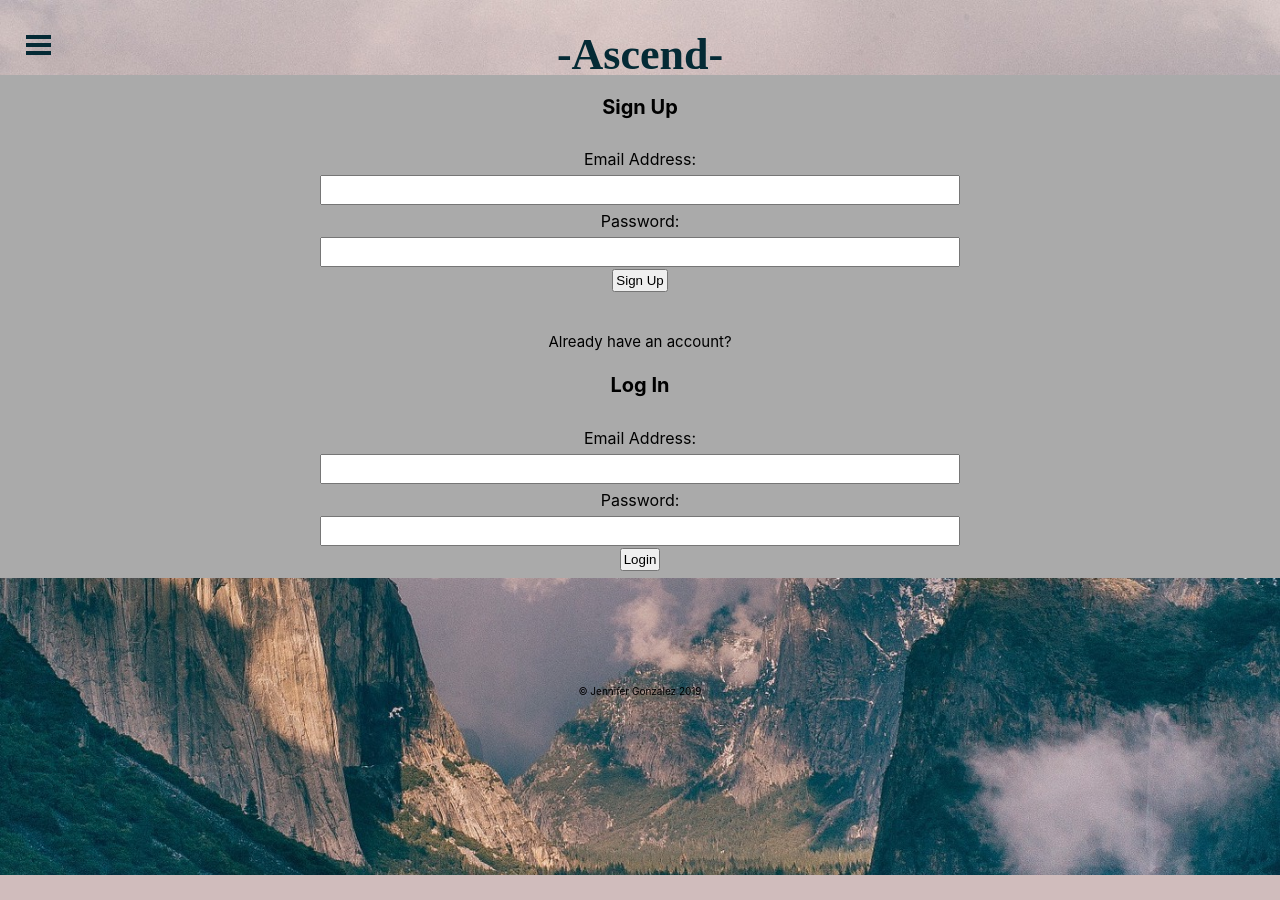
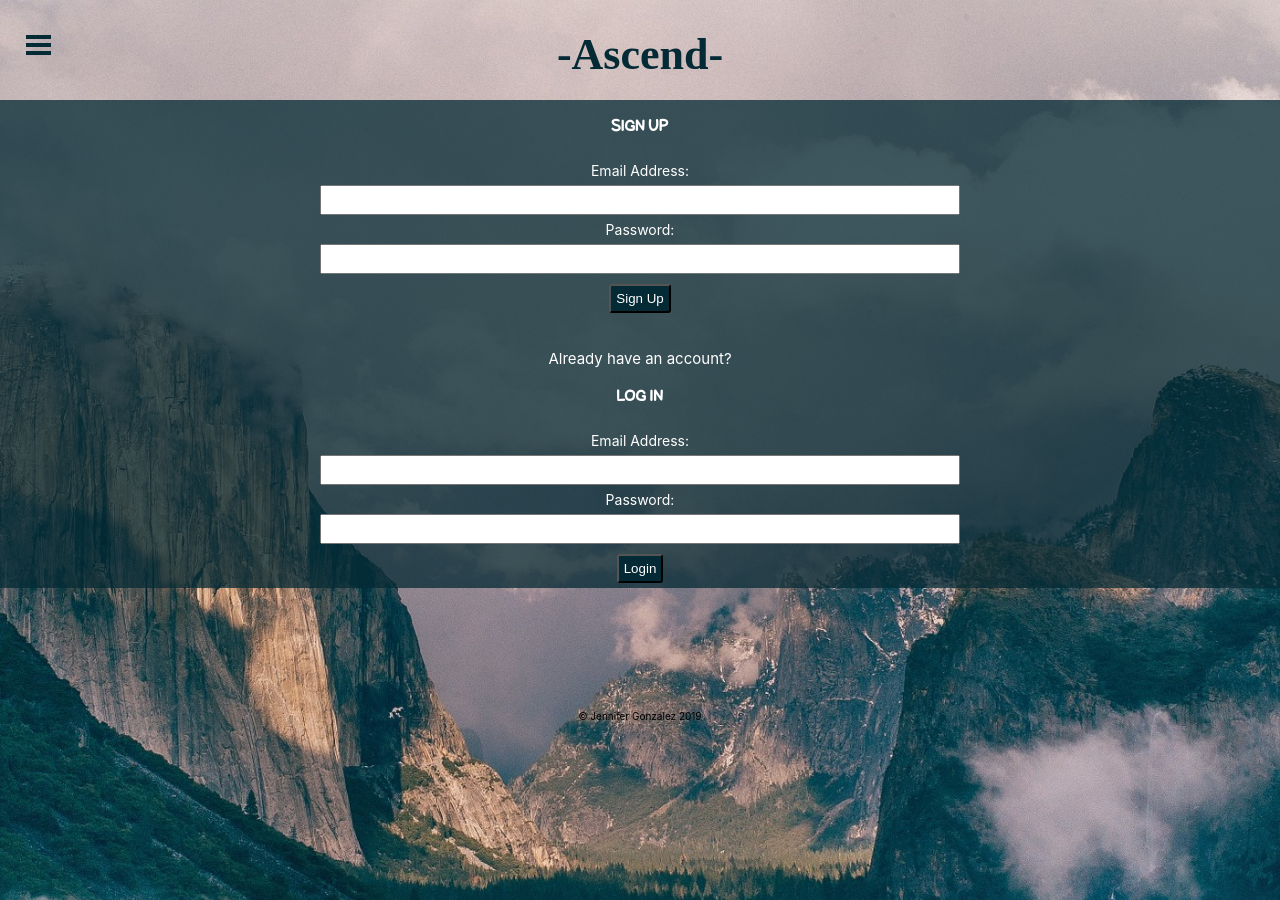
Before and after one commit to jenngonzalez/climbing-app, a React (Create React App) app: page /signuplogin in a window 1280 px wide. Before the commit the page ends 875 px from the top, so only its background shows below. Built offline with nearby package versions, Linux system fonts and the light colour scheme; a web font is replaced by a local one; what google-maps-react would draw is missing.

Commit message:
styled forms

```diff
--- a/src/components/SignUpLoginForms/SignUpLoginForms.css
+++ b/src/components/SignUpLoginForms/SignUpLoginForms.css
@@ -0,0 +1,50 @@
+.signup-form label, input, button,
+.login-form label, input, button {
+    display: block;
+    margin: auto;
+    padding: 2px;
+    margin-top: 2px;
+    margin-bottom: 2px;
+}
+
+
+.signup-form input,
+.login-form input {
+    height: 30px;
+    padding: 2px;
+    width: 50vw;
+}
+
+
+input:-webkit-autofill,
+input:-webkit-autofill:hover,
+input:-webkit-autofill:focus,
+input:-webkit-autofill:active  {
+    border-radius: 3px;
+	-webkit-border-radius: 3px;
+	-moz-border-radius: 3px;
+	border: 1px solid #FFC2DC;
+    outline: none;
+    padding: 5px 8px 5px 8px;
+	box-shadow: inset 1px 1px 4px #FFD5E7;
+	-moz-box-shadow: inset 1px 1px 4px #FFD5E7;
+    width:50%;
+    -webkit-box-shadow: 0 0 0 30px rgb(208, 188, 188) inset !important;
+}
+
+.signup-form button,
+.login-form button {
+    background-color: rgb(4, 42, 53);
+    color: white;
+    margin: auto;
+    padding: 5px;
+    margin-top: 10px;
+    border-radius: 3px;
+}
+
+.signup-form button:hover,
+.login-form button:hover,
+.signup-form button:focus,
+.login-form button:focus {
+    color: #00FFC4;
+}
--- a/src/routes/SignUpLogIn/SignUpLogIn.css
+++ b/src/routes/SignUpLogIn/SignUpLogIn.css
@@ -1,7 +1,9 @@
 .signuplogin-forms {
-  background: #aaa;
-  margin-top: 20px;
+  background: rgb(4, 42, 53, 0.75);
+  margin-top: 100px;
   text-align: center;
+  color: white;
+  font-size: 14px;
   line-height: 1.5;
   display: flex;
   flex-direction: column;
@@ -21,26 +23,14 @@
     margin-bottom: 30px;
 }
 
-.signuplogin-forms label, input, button {
-    display: block;
-    margin: auto;
-    padding: 2px;
-    margin-top: 2px;
-    margin-bottom: 2px;
-}
-
-.signuplogin-forms input {
-    height: 30px;
-    padding: 2px;
-    width: 50vw;
-}
-
 .exists {
     font-size: 15px;
 }
 
 .signuplogin-forms h2 {
-    font-size: 20px;
+    font-size: 16px;
+    font-family: 'BeKindToTheEarth';
+    text-transform: uppercase;
 }
 
 .login-form h2 {
```
